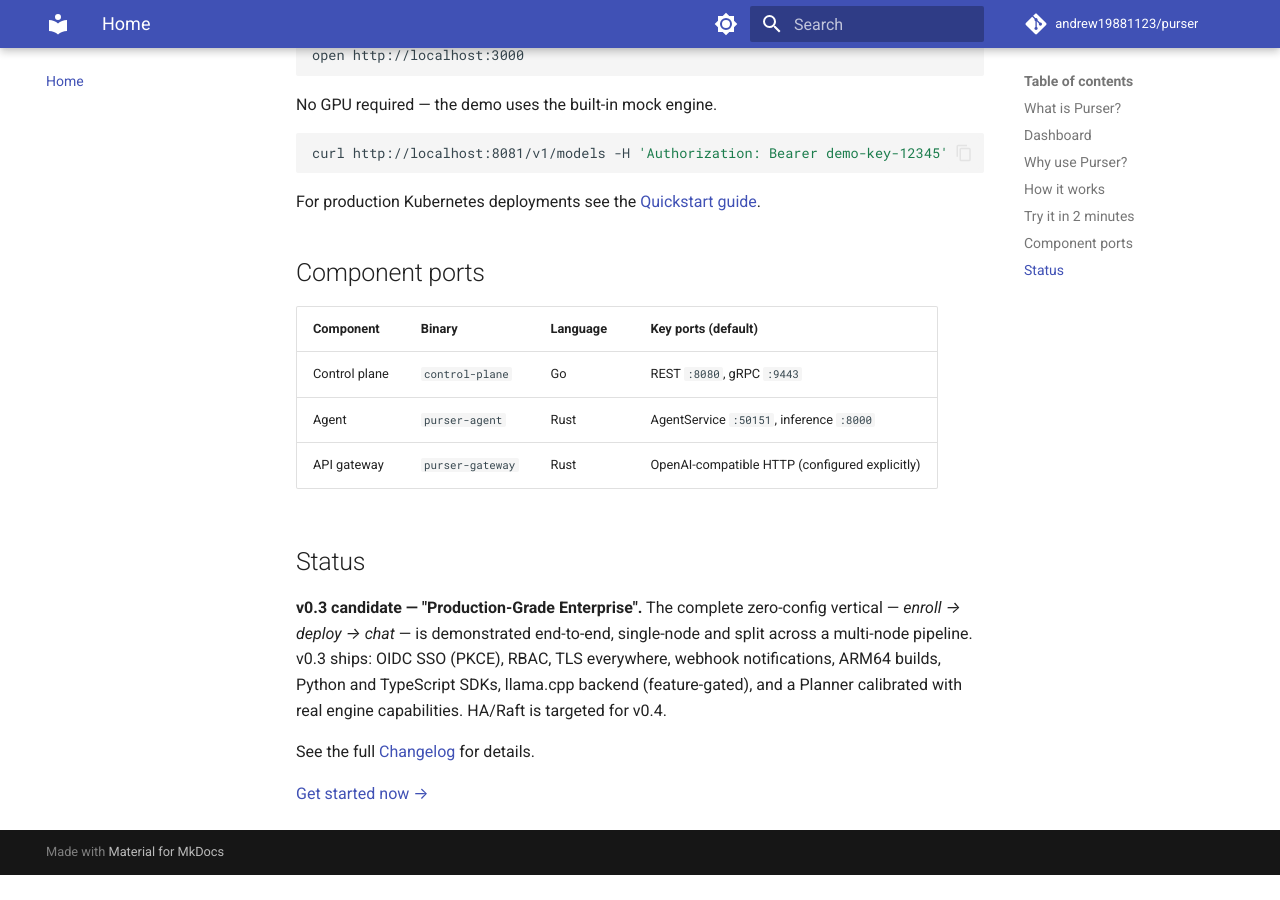
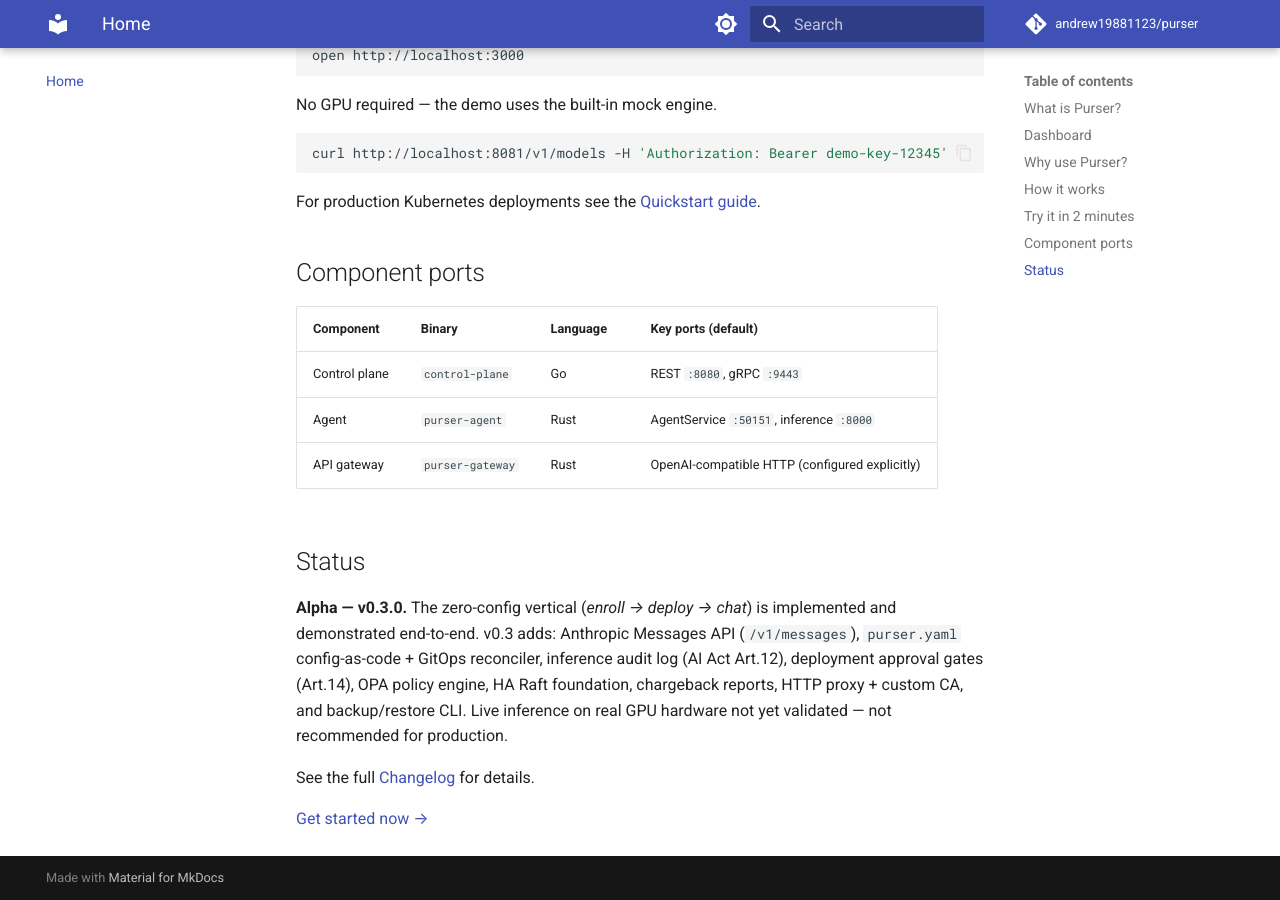
Before and after one commit to andrew19881123/purser, an MkDocs documentation site: the page built from website/docs/index.md, in a window 1280 px wide and 900 px high, scrolled down 3975 px. Built offline with MkDocs 1.6.1 and Material for MkDocs 9.7.7, drawn with Linux system fonts in a browser that asks for light colours; comment, search, counter and statistics services are not loaded; before the commit the page ends 4850 px from its top, so only the background shows below that.

Commit message:
docs(site): update index.md badges and status to v0.3.0 alpha
Replace 'v0.3 candidate' badge and status text with v0.3.0 release
and honest alpha/GPU-validation-pending status.

Co-Authored-By: Claude <noreply@anthropic.com>
Signed-off-by: andrew19881123 <andrew19881123@gmail.com>

```diff
--- a/website/docs/index.md
+++ b/website/docs/index.md
@@ -4,7 +4,8 @@
 
 [![License: MIT](https://img.shields.io/badge/license-MIT-blue)](https://github.com/andrew19881123/purser/blob/main/LICENSE)
 [![CI](https://github.com/andrew19881123/purser/actions/workflows/ci.yml/badge.svg)](https://github.com/andrew19881123/purser/actions/workflows/ci.yml)
-[![Status: v0.3 candidate](https://img.shields.io/badge/status-v0.3_candidate-brightgreen)](https://github.com/andrew19881123/purser/blob/main/CHANGELOG.md)
+[![Release: v0.3.0](https://img.shields.io/badge/release-v0.3.0-blue)](https://github.com/andrew19881123/purser/releases/tag/v0.3.0)
+[![Status: alpha](https://img.shields.io/badge/status-alpha-orange)](https://github.com/andrew19881123/purser/blob/main/PROJECT_STATUS.md)
 
 ## What is Purser?
 
@@ -113,7 +114,7 @@ For production Kubernetes deployments see the [Quickstart guide](getting-started
 
 ## Status
 
-**v0.3 candidate — "Production-Grade Enterprise".** The complete zero-config vertical — *enroll → deploy → chat* — is demonstrated end-to-end, single-node and split across a multi-node pipeline. v0.3 ships: OIDC SSO (PKCE), RBAC, TLS everywhere, webhook notifications, ARM64 builds, Python and TypeScript SDKs, llama.cpp backend (feature-gated), and a Planner calibrated with real engine capabilities. HA/Raft is targeted for v0.4.
+**Alpha — v0.3.0.** The zero-config vertical (*enroll → deploy → chat*) is implemented and demonstrated end-to-end. v0.3 adds: Anthropic Messages API (`/v1/messages`), `purser.yaml` config-as-code + GitOps reconciler, inference audit log (AI Act Art.12), deployment approval gates (Art.14), OPA policy engine, HA Raft foundation, chargeback reports, HTTP proxy + custom CA, and backup/restore CLI. Live inference on real GPU hardware not yet validated — not recommended for production.
 
 See the full [Changelog](changelog.md) for details.
 
```
